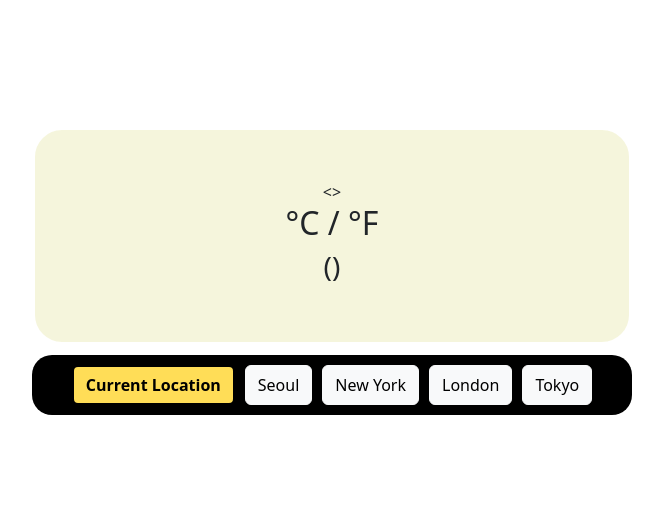
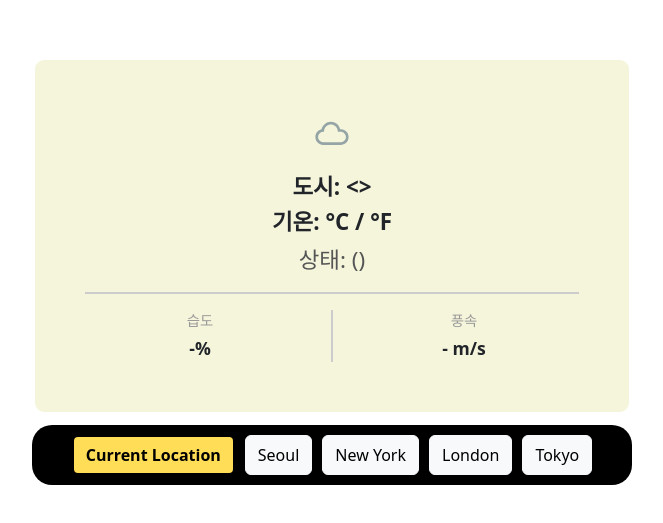
Before and after one commit to AhnYeonSeob94/rep, a React (Create React App) app: page / in a window 1280 px wide. Shown: the part 129-652 px from the top of the page, without its empty margins (308-971 px from the left). Built offline with nearby package versions, Linux system fonts and the light colour scheme; no server answers.

Commit message:
UI개선

```diff
--- a/package.json
+++ b/package.json
@@ -11,6 +11,7 @@
     "react": "^19.1.0",
     "react-bootstrap": "^2.10.9",
     "react-dom": "^19.1.0",
+    "react-icons": "^5.5.0",
     "react-scripts": "5.0.1",
     "react-spinners": "^0.15.0",
     "web-vitals": "^2.1.4"
--- a/src/App.css
+++ b/src/App.css
@@ -33,9 +33,62 @@ body{
   width: 600px;
   border: 3px solid white;
   padding: 50px;
-  border-radius: 30px;
+  border-radius: 12px;
   background-color: beige;
   text-align: center;
+}
+
+.weather-icon {
+  margin-bottom: 16px;
+}
+
+.city-name {
+  font-size: 1.4rem;
+  font-weight: 700;
+  margin-bottom: 8px;
+  line-height: 1.2;
+}
+
+.temperature {
+  font-size: 1.4rem;
+  font-weight: 700;
+  margin-bottom: 8px;
+  line-height: 1.2;
+}
+
+.condition {
+  font-size: 1.4rem;
+  color: #555;
+  margin-bottom: 16px;
+  line-height: 1.4;
+}
+
+.weather-stats {
+  display: flex;
+  justify-content: space-around;
+  border-top: 2px solid #ccc;
+  padding-top: 16px;
+}
+
+.stat-item + .stat-item {
+  border-left: 2px solid #ccc;
+  margin-left: 16px;
+  padding-left: 16px;
+}
+
+.stat-item {
+  flex: 1;
+}
+
+.stat-item p {
+  font-size: 0.9rem;
+  color: #999;
+  margin-bottom: 4px;
+}
+
+.stat-value {
+  font-size: 1.1rem;
+  font-weight: 600;
 }
 
 .btnArea {
--- a/src/component/WeatherBox.js
+++ b/src/component/WeatherBox.js
@@ -1,13 +1,106 @@
 import React from 'react'
+import { WiRain, WiDaySunny, WiCloud, WiSnow, WiThunderstorm } from 'react-icons/wi';
 
 const WeatherBox = ({weather}) => {
     console.log("weather?",weather);
     const fahrenheit = weather?.main.temp ? ( weather?.main.temp * 1.8 + 32).toFixed(2) : null;
+    const condition = weather?.weather?.[0]?.main;
+    const description = weather?.weather?.[0]?.description;
+
+    const conditionKorMap = {
+      Clear: "맑음",
+      Clouds: "흐림",
+      Rain: "비",
+      Drizzle: "이슬비",
+      Thunderstorm: "천둥번개",
+      Snow: "눈",
+      Mist: "안개",
+      Smoke: "연기",
+      Haze: "실안개",
+      Dust: "먼지",
+      Fog: "짙은 안개",
+      Sand: "모래",
+      Ash: "화산재",
+      Squall: "돌풍",
+      Tornado: "토네이도",
+    };
+
+    const descriptionKorMap = {
+      "clear sky": "맑은 하늘",
+      "few clouds": "구름 조금",
+      "scattered clouds": "드문드문 구름",
+      "broken clouds": "구름 많음",
+      "overcast clouds": "흐린 하늘",
+      "light rain": "가벼운 비",
+      "moderate rain": "보통 비",
+      "heavy intensity rain": "강한 비",
+      "very heavy rain": "매우 강한 비",
+      "extreme rain": "극심한 비",
+      "freezing rain": "얼어붙는 비",
+      "light snow": "가벼운 눈",
+      "snow": "눈",
+      "heavy snow": "폭설",
+      "sleet": "진눈깨비",
+      "shower sleet": "소나기 진눈깨비",
+      "light rain and snow": "약한 비와 눈",
+      "rain and snow": "비와 눈",
+      "light shower snow": "약한 소나기 눈",
+      "shower snow": "소나기 눈",
+      "heavy shower snow": "강한 소나기 눈",
+      "mist": "안개",
+      "smoke": "연기",
+      "haze": "실안개",
+      "fog": "짙은 안개",
+      "sand": "모래",
+      "dust": "먼지",
+      "ash": "화산재",
+      "squall": "돌풍",
+      "tornado": "토네이도",
+    };
+
+    const getWeatherIcon = (condition) => {
+      switch (condition) {
+        case 'Clear':
+          return <WiDaySunny size={48} color="#f39c12" />;
+        case 'Clouds':
+          return <WiCloud size={48} color="#95a5a6" />;
+        case 'Rain':
+        case 'Drizzle':
+          return <WiRain size={48} color="#3498db" />;
+        case 'Snow':
+          return <WiSnow size={48} color="#bdc3c7" />;
+        case 'Thunderstorm':
+          return <WiThunderstorm size={48} color="#8e44ad" />;
+        default:
+          return <WiCloud size={48} color="#95a5a6" />;
+      }
+    };
+
+    const weatherIcon = getWeatherIcon(condition);
+    const conditionKor = conditionKorMap[condition] || condition;
+    const descriptionKor = descriptionKorMap[description?.toLowerCase()] || description;
+    const humidity = weather?.main?.humidity ?? '-';
+    const windSpeed = weather?.wind?.speed ?? '-';
+
   return (
     <div className='weather-box'>
-        <div>&lt;{weather?.name}&gt;</div>
-        <h2>{weather?.main.temp}°C / {weather?fahrenheit:""}°F</h2>
-        <h3>{weather?.weather[0].main}({weather?.weather[0].description})</h3>
+        <div className="weather-icon">
+          {weatherIcon}
+        </div>
+        <div className='city-name'>도시: &lt;{weather?.name}&gt;</div>
+        <div className='temperature'>기온: {weather?.main.temp}°C / {weather?fahrenheit:""}°F</div>
+        <div className='condition'>상태: {conditionKor}({descriptionKor})</div>
+        <div className="weather-stats">
+          <div className="stat-item">
+            <p>습도</p>
+            <div className="stat-value">{humidity}%</div>
+          </div>
+          <div className="stat-item">
+            <p>풍속</p>
+            <div className="stat-value">{windSpeed} m/s</div>
+          </div>
+        </div>
+
     </div>
   )
 }
```
Also changed, not shown: 1 other file (tests, documents, lock files or other folders).
